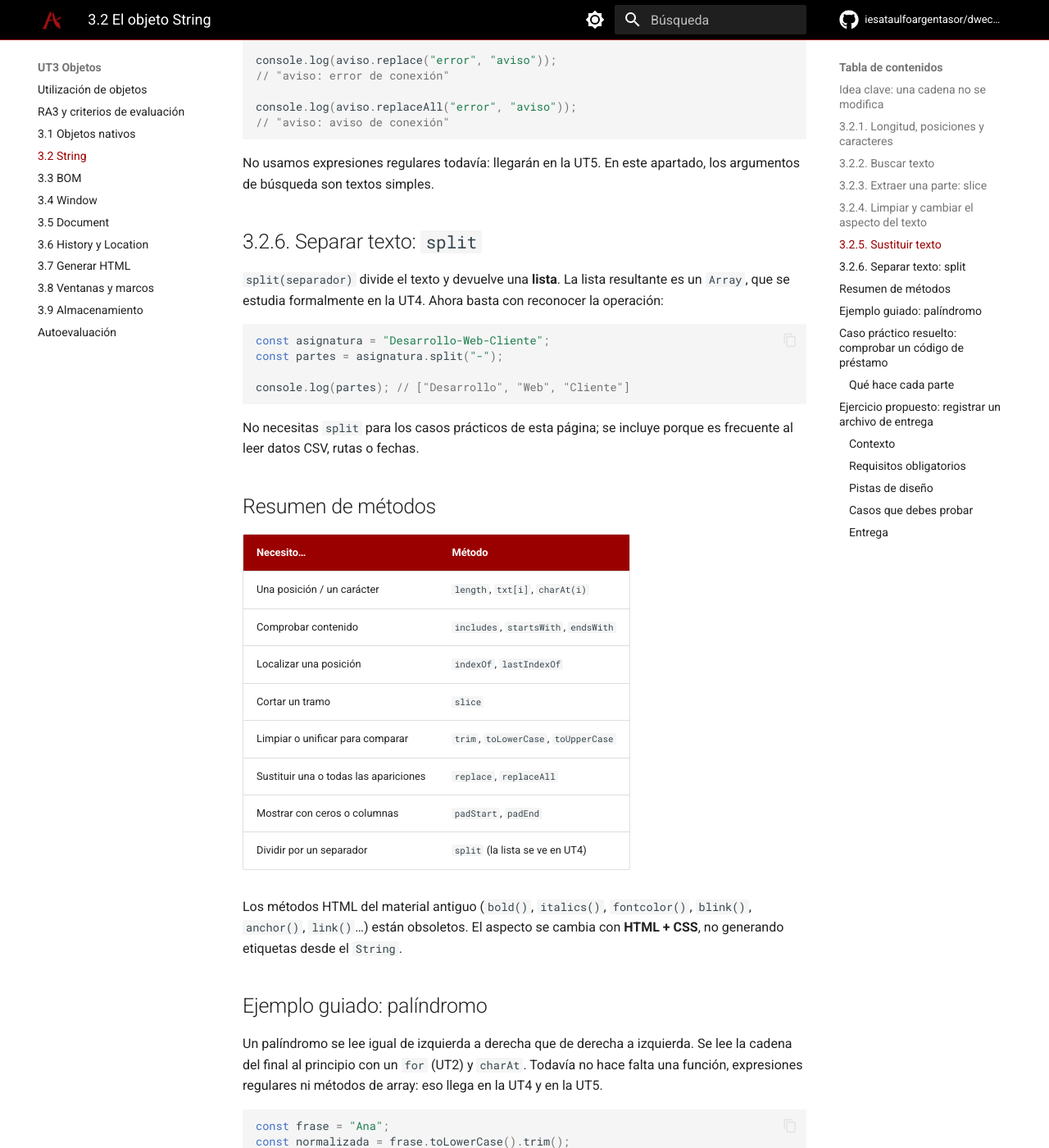
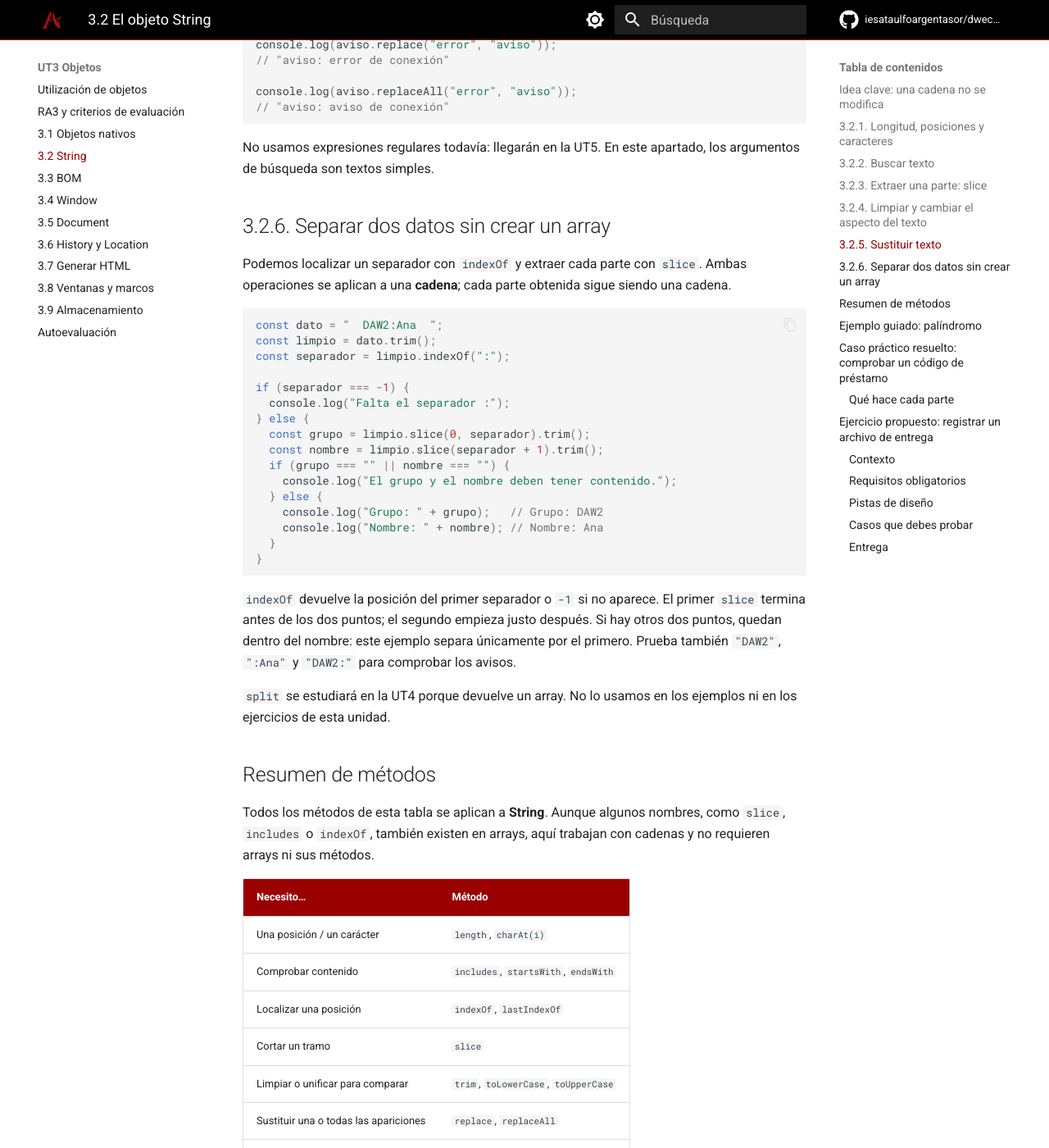
Before and after one commit to iesataulfoargentasor/dwec_2026_2027, an MkDocs documentation site: the page built from docs/ut3/string.md, in a window 1280 px wide and 1400 px high, scrolled down 3458 px. Shown: the whole window at 82% size. Built offline with MkDocs 1.6.1 and Material for MkDocs 9.7.7, drawn with Linux system fonts in a browser that asks for light colours; comment, search, counter and statistics services are not loaded; some of the changed text lies outside the part shown.

Commit message:
Elimina arrays de los ejemplos y autoevaluación de UT3 (#18)
Co-authored-by: profesor DWEC <josedavidmi@outlook.es>

````diff
--- a/docs/ut3/string.md
+++ b/docs/ut3/string.md
@@ -47,13 +47,12 @@ Esto evita efectos inesperados: si quieres conservar el resultado, asígnalo a u
 const codigo = "DAW2";
 
 console.log(codigo.length);        // 4
-console.log(codigo[0]);            // "D"
+console.log(codigo.charAt(0));            // "D"
 console.log(codigo.charAt(3));     // "2"
-console.log(codigo[4]);            // undefined
 console.log(codigo.charAt(4));     // ""
 ```
 
-`txt[i]` es la forma habitual actual; `charAt(i)` sigue existiendo y resulta útil para ver la diferencia con una posición inexistente.
+`charAt(i)` devuelve el carácter situado en esa posición. Si la posición no existe, devuelve una cadena vacía. El dato sigue siendo una cadena: no hemos creado un array.
 
 !!! warning "El índice no es un número de orden humano"
     El primer carácter es el índice `0`, no el `1`. Si una cadena mide 4, sus posiciones son `0`, `1`, `2` y `3`.
@@ -154,31 +153,47 @@ console.log(aviso.replaceAll("error", "aviso"));
 
 No usamos expresiones regulares todavía: llegarán en la UT5. En este apartado, los argumentos de búsqueda son textos simples.
 
-## 3.2.6. Separar texto: `split`
+## 3.2.6. Separar dos datos sin crear un array
 
-`split(separador)` divide el texto y devuelve una **lista**. La lista resultante es un `Array`, que se estudia formalmente en la UT4. Ahora basta con reconocer la operación:
+Podemos localizar un separador con `indexOf` y extraer cada parte con `slice`. Ambas operaciones se aplican a una **cadena**; cada parte obtenida sigue siendo una cadena.
 
 ```javascript
-const asignatura = "Desarrollo-Web-Cliente";
-const partes = asignatura.split("-");
+const dato = "  DAW2:Ana  ";
+const limpio = dato.trim();
+const separador = limpio.indexOf(":");
 
-console.log(partes); // ["Desarrollo", "Web", "Cliente"]
+if (separador === -1) {
+  console.log("Falta el separador :");
+} else {
+  const grupo = limpio.slice(0, separador).trim();
+  const nombre = limpio.slice(separador + 1).trim();
+  if (grupo === "" || nombre === "") {
+    console.log("El grupo y el nombre deben tener contenido.");
+  } else {
+    console.log("Grupo: " + grupo);   // Grupo: DAW2
+    console.log("Nombre: " + nombre); // Nombre: Ana
+  }
+}
 ```
 
-No necesitas `split` para los casos prácticos de esta página; se incluye porque es frecuente al leer datos CSV, rutas o fechas.
+`indexOf` devuelve la posición del primer separador o `-1` si no aparece. El primer `slice` termina antes de los dos puntos; el segundo empieza justo después. Si hay otros dos puntos, quedan dentro del nombre: este ejemplo separa únicamente por el primero. Prueba también `"DAW2"`, `":Ana"` y `"DAW2:"` para comprobar los avisos.
+
+`split` se estudiará en la UT4 porque devuelve un array. No lo usamos en los ejemplos ni en los ejercicios de esta unidad.
 
 ## Resumen de métodos
 
+Todos los métodos de esta tabla se aplican a **String**. Aunque algunos nombres, como `slice`, `includes` o `indexOf`, también existen en arrays, aquí trabajan con cadenas y no requieren arrays ni sus métodos.
+
 | Necesito… | Método |
 | --- | --- |
-| Una posición / un carácter | `length`, `txt[i]`, `charAt(i)` |
+| Una posición / un carácter | `length`, `charAt(i)` |
 | Comprobar contenido | `includes`, `startsWith`, `endsWith` |
 | Localizar una posición | `indexOf`, `lastIndexOf` |
 | Cortar un tramo | `slice` |
 | Limpiar o unificar para comparar | `trim`, `toLowerCase`, `toUpperCase` |
 | Sustituir una o todas las apariciones | `replace`, `replaceAll` |
 | Mostrar con ceros o columnas | `padStart`, `padEnd` |
-| Dividir por un separador | `split` (la lista se ve en UT4) |
+| Separar dos partes de una cadena | `indexOf` + `slice` |
 
 Los métodos HTML del material antiguo (`bold()`, `italics()`, `fontcolor()`, `blink()`, `anchor()`, `link()`…) están obsoletos. El aspecto se cambia con **HTML + CSS**, no generando etiquetas desde el `String`.
 
````
Also changed, not shown: docs/assets/quizzes/ut3.json (+11 -11 lines), docs/ut3/autoevaluacion.md (+1 -1 lines), docs/ut3/index.md (+2 -2 lines), docs/ut3/objetos-nativos.md (+2 -0 lines), docs/ut3/ventanas.md (+1 -1 lines).
